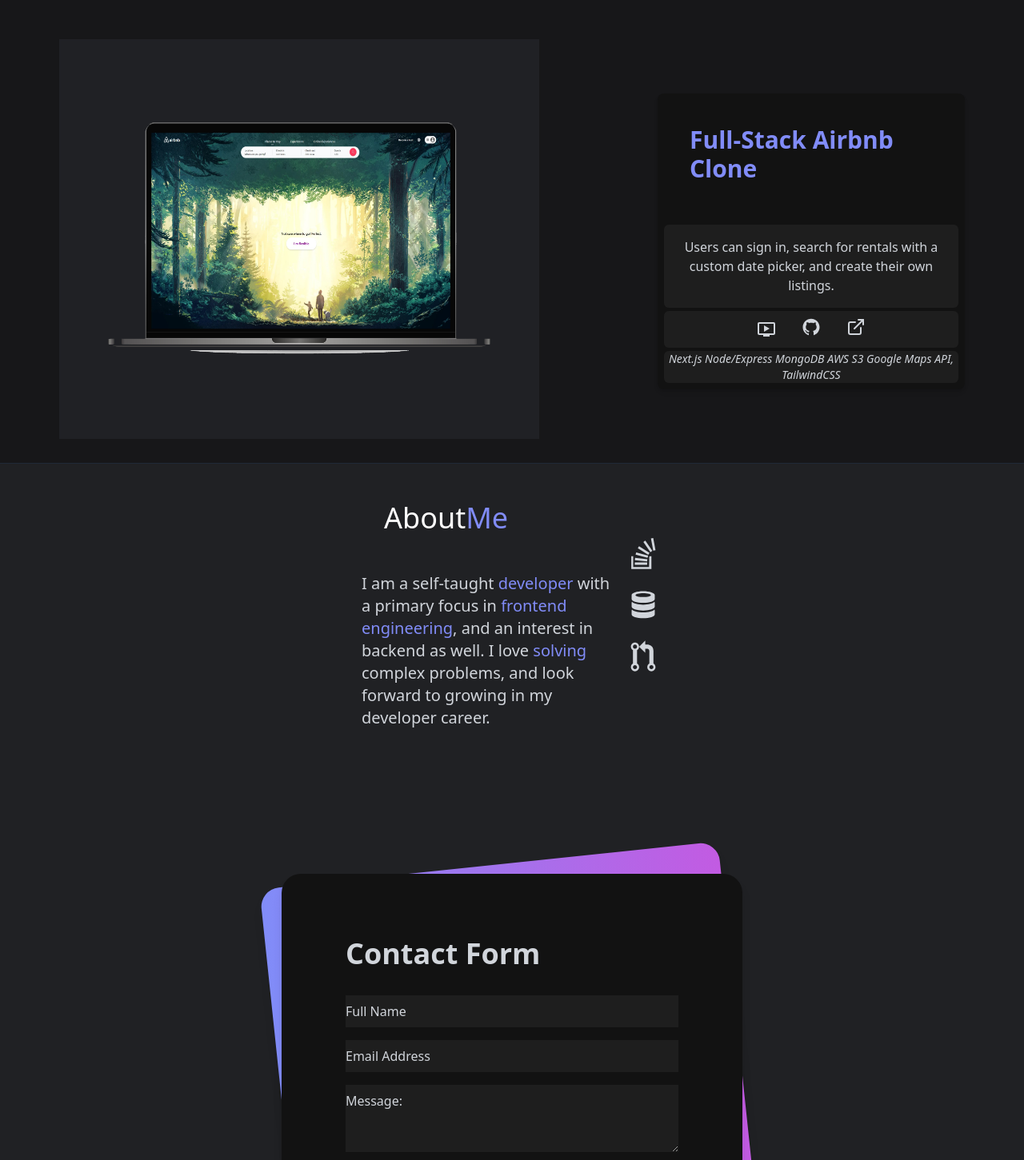
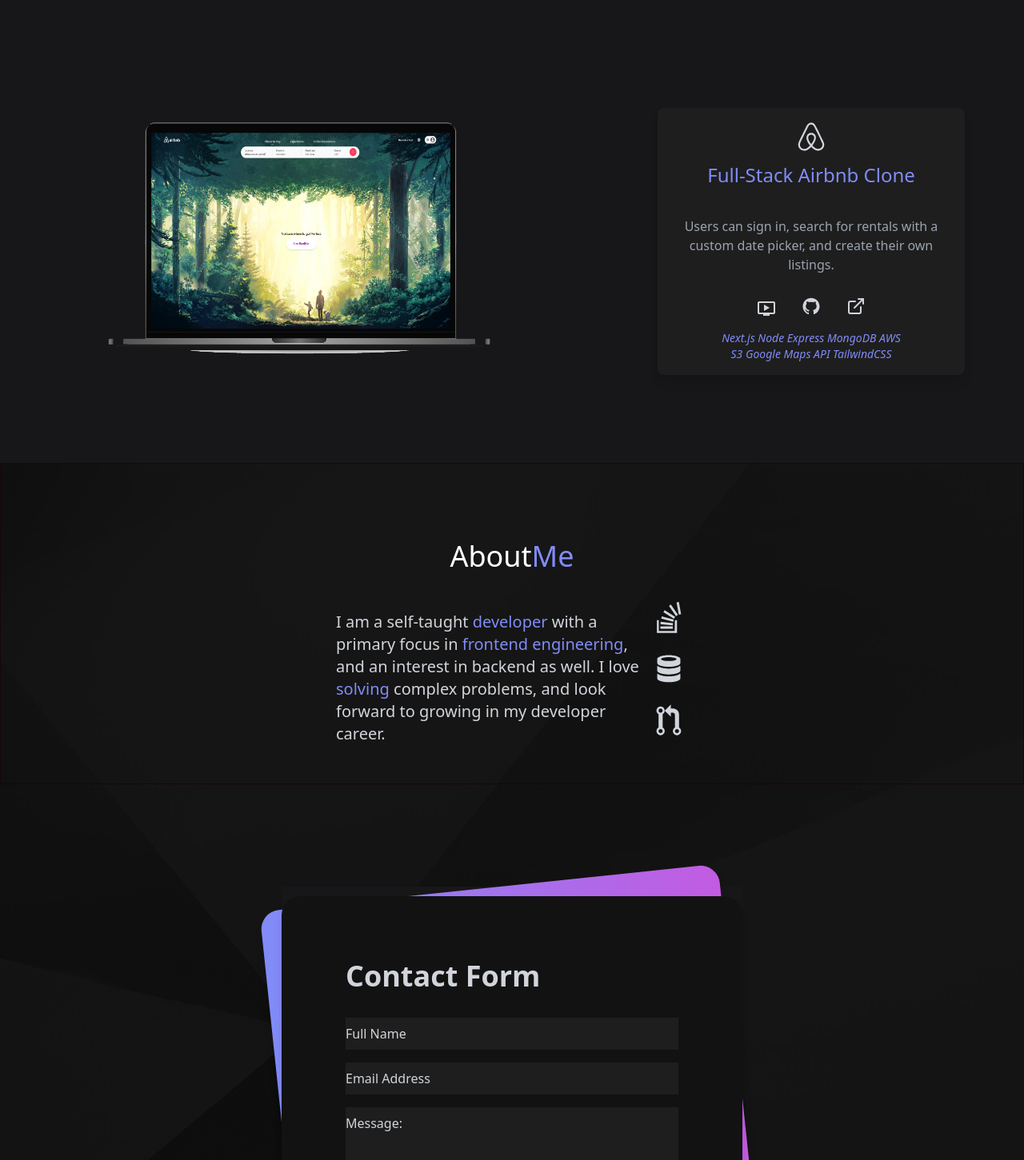
Before and after one commit to coscoaj1/myportfolio, a Next.js app: page / in a window 1280 px wide. Shown: the part 1079-2530 px from the top of the page at 80% size. Built offline with nearby package versions, Linux system fonts and the light colour scheme.

Commit message:
dark mode

```diff
--- a/components/About.js
+++ b/components/About.js
@@ -1,31 +1,37 @@
 import React from "react";
 import { DiStackoverflow, DiDatabase, DiGitPullRequest } from "react-icons/di";
+import Contact from "./Contact";
 
 function About() {
   return (
     <div
       id="about"
-      className="flex flex-col w-full justify-center items-center bg-[#202124]"
+      className="relative flex flex-col w-screen justify-center items-center bg-shapes gap-24"
     >
-      <div className="font-medium text-4xl text-left text-white w-80 mt-12">
+      <div className="absolute inset-0 bg-black opacity-90 h-[auto]"></div>
+
+      <div className="flex flex-col items-center justify-center w-full border border-red-500">
+        <div className="font-medium text-4xl text-white full mt-24 z-10">
           About<span className="text-[#818cf8]">Me</span>
         </div>
-      <div className="flex gap-2">
-        <div className="text-left text-xl w-80 my-12 text-gray-300">
+        <div className="flex gap-2 z-10">
+          <div className="text-xl w-96 my-12 text-gray-300">
             I am a self-taught <span className="text-[#818cf8]">developer</span>{" "}
             with a primary focus in{" "}
             <span className="text-[#818cf8]">frontend engineering</span>, and an
             interest in backend as well. I love{" "}
-          <span className="text-[#818cf8]">solving</span> complex problems, and
-          look forward to growing in my developer career.
+            <span className="text-[#818cf8]">solving</span> complex problems,
+            and look forward to growing in my developer career.
           </div>
-        <div className="flex flex-col gap-4">
+          <div className="flex flex-col gap-4 pt-8">
             <DiStackoverflow className="text-gray-300 w-12 h-12" />
             <DiDatabase className="text-gray-300 w-12 h-12" />
             <DiGitPullRequest className="text-gray-300 w-12 h-12" />
           </div>
         </div>
       </div>
+      <Contact />
+    </div>
   );
 }
 
--- a/components/Contact.js
+++ b/components/Contact.js
@@ -19,9 +19,9 @@ function Contact() {
   return (
     <div
       id="contact"
-      className="min-h-screen bg-[#202124] py-6 sm:py-12 flex flex-col justify-center "
+      className="bg-[#202124] flex flex-col justify-center my-8"
     >
-      <div className="relative py-3 sm:max-w-xl mx-auto max-w-sm">
+      <div className="relative py-3 sm:max-w-xl mx-auto max-w-sm bg-[#171719]">
         <div className="absolute inset-0 bg-gradient-to-r from-[#818cf8] to-[#c25be2] shadow-lg transform -skew-y-6 sm:skew-y-0 sm:-rotate-6 rounded-3xl"></div>
         <div className="relative px-4 py-6  bg-[#121212] shadow-lg rounded-3xl sm:p-20">
           <div className="max-w-md mx-auto">
--- a/components/Footer.js
+++ b/components/Footer.js
@@ -4,9 +4,9 @@ import { CgCoffee } from "react-icons/cg";
 
 function Footer() {
   return (
-    <footer className="flex items-center justify-center w-full h-24 border-t bg-[#121212] text-gray-300">
-      <button className="flex items-center justify-center gap-2">
-        Powered by <CgCoffee className="w-8 h-8" />
+    <footer className="flex items-center justify-center w-full h-20  bg-[#121212] text-gray-300">
+      <button className="flex items-center justify-center gap-2 text-gray-300">
+        Powered by <CgCoffee className="w-8 h-8 text-gray-300" />
       </button>
     </footer>
   );
--- a/components/Project.js
+++ b/components/Project.js
@@ -3,10 +3,11 @@ import Image from "next/image";
 import { FiExternalLink } from "react-icons/fi";
 import { MdOndemandVideo } from "react-icons/md";
 import { AiFillGithub } from "react-icons/ai";
+import { FaAirbnb } from "react-icons/fa";
 
 function Project({ onClick, projectTitle, projectDescription, projectTech }) {
   return (
-    <div className="p-6 sm: mt-6 flex flex-col sm:flex-row items-center justify-around gap-12 bg-[#171719] border-b border-gray-800 w-full h-auto">
+    <div className="p-6 sm:mt-6 flex flex-col sm:flex-row items-center justify-around gap-12 bg-[#171719]  w-full h-auto">
       <a
         className="rounded-lg "
         target="_blank"
@@ -16,14 +17,17 @@ function Project({ onClick, projectTitle, projectDescription, projectTech }) {
           <Image src="/images/91374dark.jpg" width={600} height={500} />
         </button>
       </a>
-      <div className="flex flex-col gap-1 w-96 bg-[#121212] shadow-md p-2 items-center justify-center rounded-lg">
-        <div className="text-3xl text-left px-8 py-8 mb-4 font-bold text-[#818cf8] rounded-md">
+      <div className="flex flex-col gap-1 w-96 py-4 bg-[#1e1e1e] shadow-lg p-2 items-center justify-center rounded-lg">
+        <div>
+          <FaAirbnb className="h-10 w-10 text-gray-300 text-left" />
+        </div>
+        <div className="text-2xl text-left pt-2 mb-4 font-medium text-[#818cf8] rounded-md">
           {projectTitle}
         </div>
-        <div className="text-gray-300 p-4 text-center w-full  bg-[#1e1e1e] rounded-md">
+        <div className="text-gray-400 p-4 text-center w-full rounded-md">
           {projectDescription}
         </div>
-        <div className="flex justify-center gap-8 bg-[#1e1e1e] w-full text-gray-300 p-2 rounded-md">
+        <div className="flex justify-center gap-8 w-full text-gray-300 p-2 rounded-md">
           <button title="Preview" onClick={onClick}>
             <MdOndemandVideo className="w-6 h-6" />
           </button>
@@ -39,7 +43,7 @@ function Project({ onClick, projectTitle, projectDescription, projectTech }) {
             </button>
           </a>
         </div>
-        <div className="italic text-center font-light text-gray-300 w-full text-sm bg-[#1e1e1e] rounded-md">
+        <div className="italic text-center font-light text-[#818cf8] w-60 text-sm rounded-md">
           {projectTech}
         </div>
       </div>
--- a/components/Projects.js
+++ b/components/Projects.js
@@ -8,7 +8,7 @@ function Projects({ handleClick }) {
       title: "Full-Stack Airbnb Clone",
       description:
         "Users can sign in, search for rentals with a custom date picker, and create their own listings.",
-      tech: "Next.js Node/Express MongoDB AWS S3 Google Maps API, TailwindCSS",
+      tech: "Next.js Node Express MongoDB AWS S3 Google Maps API TailwindCSS",
     },
     {},
   ];
--- a/pages/index.js
+++ b/pages/index.js
@@ -30,7 +30,7 @@ export default function Home() {
       <div>
         <Projects passHref handleClick={handleClick} />
         <About passHref />
-        <Contact passHref />
+        {/* <Contact passHref /> */}
       </div>
     </div>
   );
```
Also changed, not shown: public/images/91374dark.jpg. Lines whose indentation alone changed are shown as unchanged.
